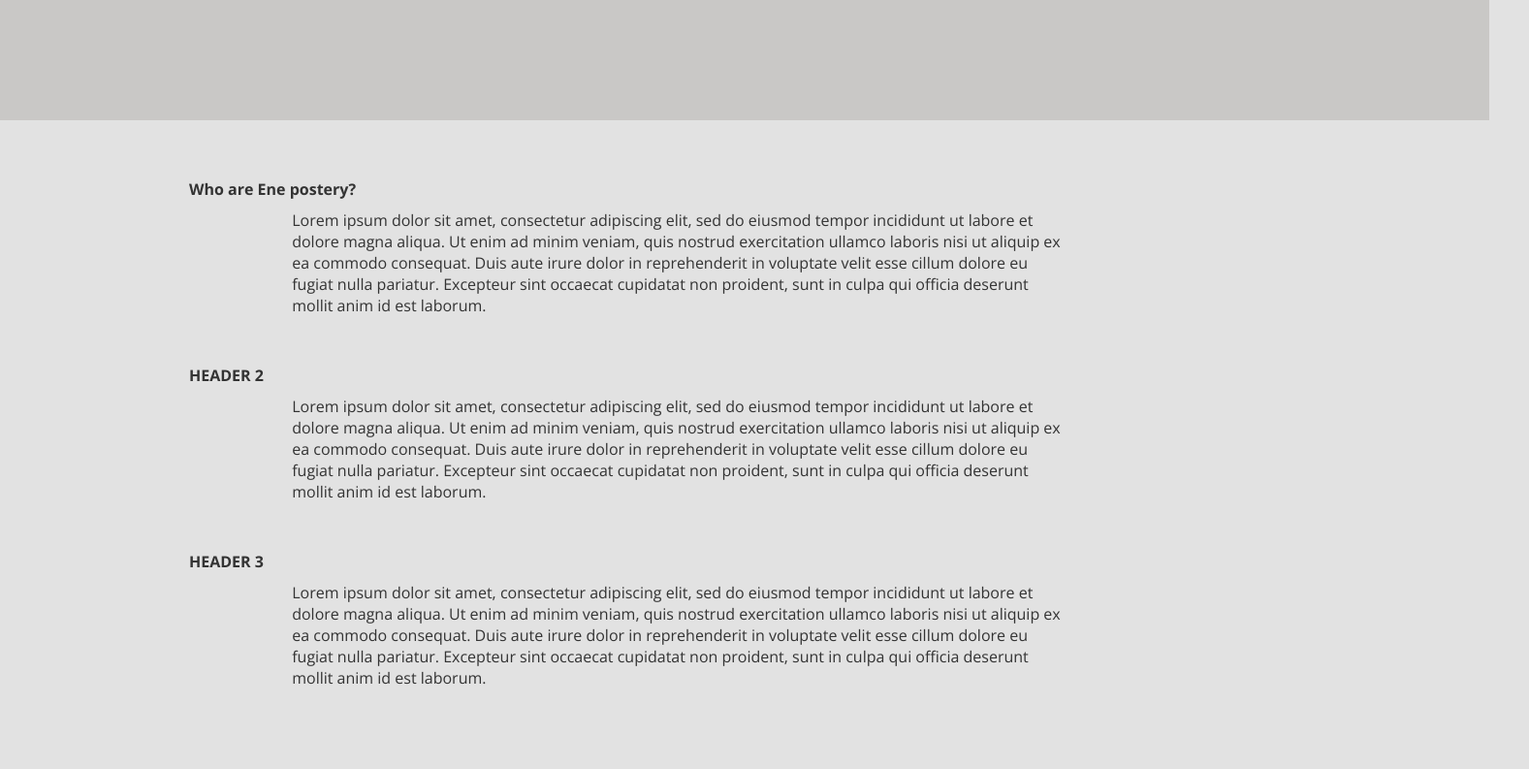
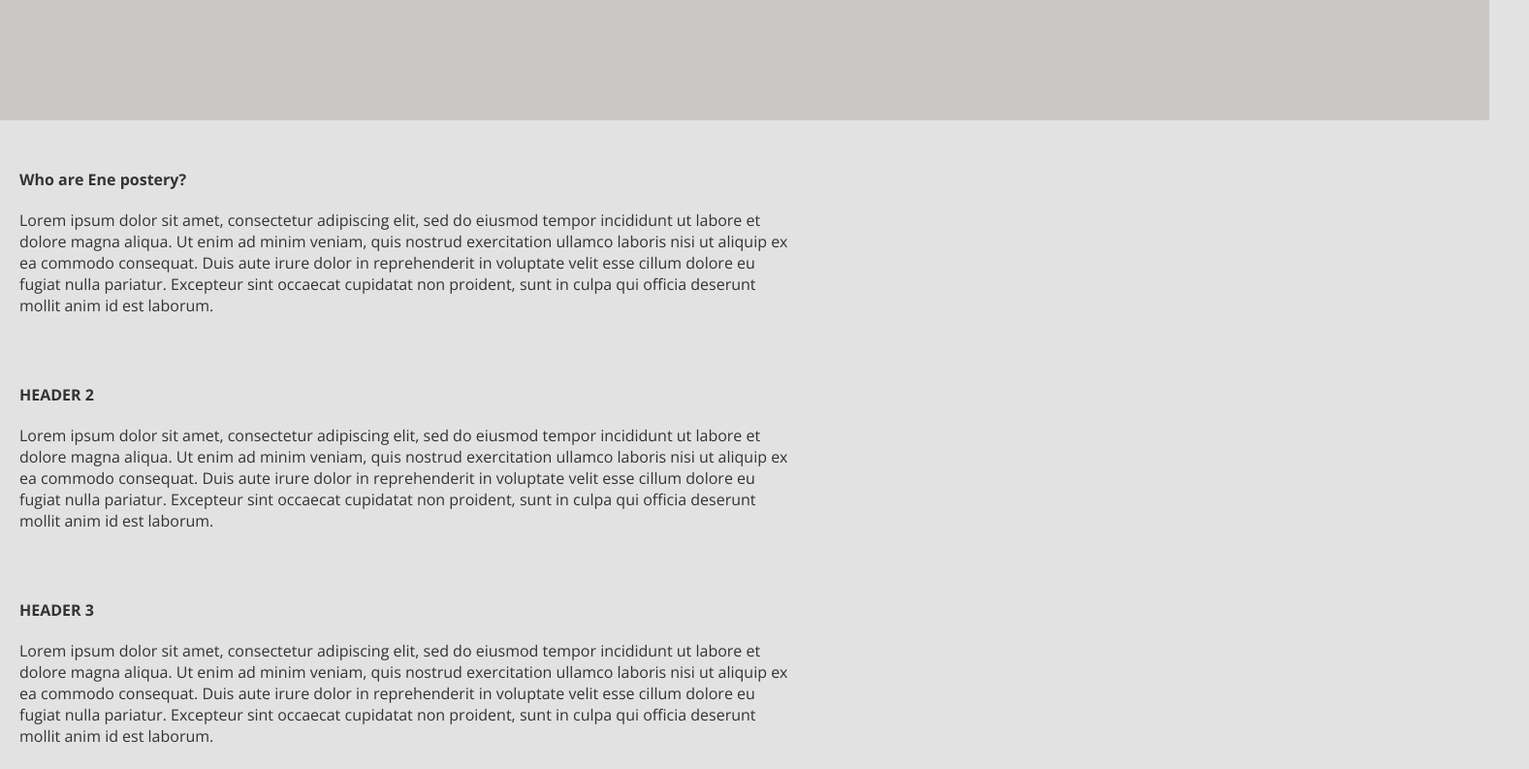
Before and after one commit to ju-nmd2023/wuid-project-group-22-1, a plain HTML site: page about.html in a window 1536 px wide. Shown: the part 380-1173 px from the top of the page at 97% size, 1577 px wide, since content can reach past the window. Drawn offline with nearby package versions, Linux system fonts and the light colour scheme; a web font is replaced by a local one.

Commit message:
Fixed padding on about text

```diff
--- a/css/about.css
+++ b/css/about.css
@@ -9,28 +9,44 @@
 .sub-head {
   font-weight: bold;
   padding: 90px 0 10px 0;
+  margin-left: 0;
 }
 
 .about {
-  padding-bottom: 100px;
+  margin: 10;
+  padding: 0 20px 100px 20px;
 }
 
 @media only screen and (min-width: 320px) {
   .about-page {
-    height: 1265px;
+    height: 1365px;
   }
 
-  .about {
-    margin: 10px;
+  .intro {
+    padding: 0 10px 0 10px;
   }
 
   .about .sub-head {
-    width: 100%;
     padding-top: 50px;
+  }
+
+  .about p {
+    padding-bottom: 20px;
   }
 }
 
 @media only screen and (min-width: 600px) {
+  .intro p {
+    width: 530px;
+  }
+  .about {
+    width: 100%;
+  }
+
+  .about p {
+    width: 30rem;
+    margin: 0;
+  }
 }
 
 @media only screen and (min-width: 1300px) {
@@ -54,15 +70,16 @@
 
   .sub-head {
     padding: 90px 0 10px 0;
-    margin-left: 185px;
+    margin-left: 0;
   }
 
   .about {
     padding-bottom: 100px;
-    width: 90%;
+    width: 100%;
   }
 
   .about p {
     width: 50rem;
+    margin: 0;
   }
 }
--- a/css/style.css
+++ b/css/style.css
@@ -618,7 +618,7 @@ footer a {
   }
 
   .nav {
-    width: 1300px;
+    width: 100%;
   }
 
   .nav1 p {
@@ -628,6 +628,7 @@ footer a {
   }
   .nav2 {
     height: 80px;
+    width: 100%;
   }
 
   .nav2 .icons img {
```
